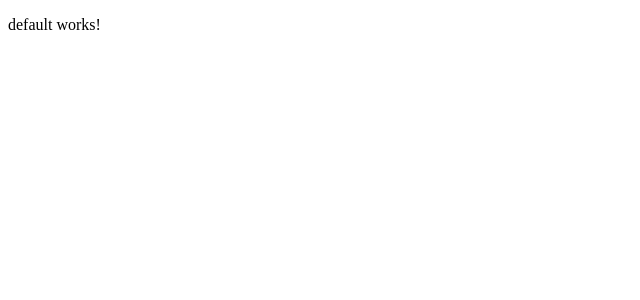
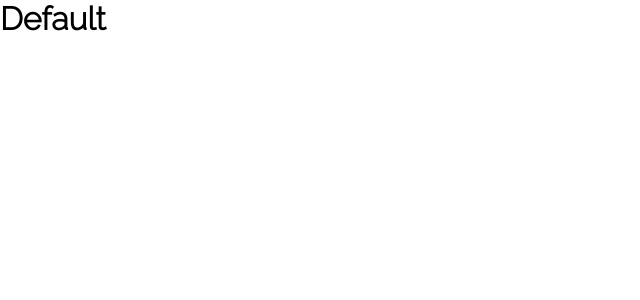
Before and after one commit to Mindula-Dilthushan/Ax-E-Commerce, an Angular app in the folder Ax-E-Frontend/Ax-E-Commerce/: page /default in a window 1280 px wide. Shown: the top 300 px of the page, without its empty margins (0-640 px from the left). Built offline with nearby package versions, Linux system fonts and the light colour scheme.

Commit message:
login page design start

```diff
--- a/Ax-E-Frontend/Ax-E-Commerce/src/app/app-routing.module.ts
+++ b/Ax-E-Frontend/Ax-E-Commerce/src/app/app-routing.module.ts
@@ -6,7 +6,7 @@ const routes: Routes = [
     path: '', redirectTo: '/default', pathMatch: 'full'
   },
   {
-    path: 'Auth',
+    path: 'auth',
     loadChildren: () => import('./modules/auth/auth.module').then(m => m.AuthModule)
   },
   {
--- a/Ax-E-Frontend/Ax-E-Commerce/src/app/app.module.ts
+++ b/Ax-E-Frontend/Ax-E-Commerce/src/app/app.module.ts
@@ -13,6 +13,9 @@ import { AppComponent } from './app.component';
     AppRoutingModule
   ],
   providers: [],
+  exports: [
+    AppComponent
+  ],
   bootstrap: [AppComponent]
 })
 export class AppModule { }
--- a/Ax-E-Frontend/Ax-E-Commerce/src/app/modules/auth/auth-routing.module.ts
+++ b/Ax-E-Frontend/Ax-E-Commerce/src/app/modules/auth/auth-routing.module.ts
@@ -1,11 +1,10 @@
 import { NgModule } from '@angular/core';
 import { RouterModule, Routes } from '@angular/router';
-import { AuthComponent } from './auth.component';
 import {LoginPageComponent} from "./components/login-page/login-page.component";
 
 const routes: Routes = [
-  { path: '', redirectTo: '/login',pathMatch:'full' },
-  { path: 'login', component: LoginPageComponent }
+  { path: '', redirectTo: '/auth/login',pathMatch:'full' },
+  { path: 'login', component: LoginPageComponent}
 ];
 
 @NgModule({
--- a/Ax-E-Frontend/Ax-E-Commerce/src/app/modules/auth/auth.component.html
+++ b/Ax-E-Frontend/Ax-E-Commerce/src/app/modules/auth/auth.component.html
@@ -1 +1,2 @@
-<p>auth works!</p>
+
+<router-outlet></router-outlet>
--- a/Ax-E-Frontend/Ax-E-Commerce/src/app/modules/auth/auth.module.ts
+++ b/Ax-E-Frontend/Ax-E-Commerce/src/app/modules/auth/auth.module.ts
@@ -11,6 +11,9 @@ import { LoginPageComponent } from './components/login-page/login-page.component
     AuthComponent,
     LoginPageComponent
   ],
+  exports: [
+    LoginPageComponent
+  ],
   imports: [
     CommonModule,
     AuthRoutingModule
--- a/Ax-E-Frontend/Ax-E-Commerce/src/app/modules/auth/components/login-page/login-page.component.html
+++ b/Ax-E-Frontend/Ax-E-Commerce/src/app/modules/auth/components/login-page/login-page.component.html
@@ -1 +1,5 @@
-<p>login-page works!</p>
+<div class="main-wrap">
+  <div class="content-wrap">
+
+  </div>
+</div>
--- a/Ax-E-Frontend/Ax-E-Commerce/src/app/modules/auth/components/login-page/login-page.component.scss
+++ b/Ax-E-Frontend/Ax-E-Commerce/src/app/modules/auth/components/login-page/login-page.component.scss
@@ -0,0 +1,12 @@
+.main-wrap{
+  width: 100%;
+  height: 100vh;
+  display: flex;
+  justify-content: center;
+  align-items: center;
+}
+.content-wrap{
+  width: 90%;
+  height: 90%;
+  border: 1px black solid;
+}
--- a/Ax-E-Frontend/Ax-E-Commerce/src/app/modules/default/default-routing.module.ts
+++ b/Ax-E-Frontend/Ax-E-Commerce/src/app/modules/default/default-routing.module.ts
@@ -2,7 +2,9 @@ import { NgModule } from '@angular/core';
 import { RouterModule, Routes } from '@angular/router';
 import { DefaultComponent } from './default.component';
 
-const routes: Routes = [{ path: '', component: DefaultComponent }];
+const routes: Routes = [
+  { path: '', component: DefaultComponent }
+];
 
 @NgModule({
   imports: [RouterModule.forChild(routes)],
--- a/Ax-E-Frontend/Ax-E-Commerce/src/app/modules/default/default.component.html
+++ b/Ax-E-Frontend/Ax-E-Commerce/src/app/modules/default/default.component.html
@@ -1 +1 @@
-<p>default works!</p>
+<h1> Default </h1>
--- a/Ax-E-Frontend/Ax-E-Commerce/src/styles.scss
+++ b/Ax-E-Frontend/Ax-E-Commerce/src/styles.scss
@@ -1 +1,7 @@
 /* You can add global styles to this file, and also import other style files */
+@import url('https://fonts.googleapis.com/css2?family=Raleway:wght@300&display=swap');
+*{
+  margin: 0;
+  padding: 0;
+  font-family: 'Raleway', sans-serif;
+}
```
